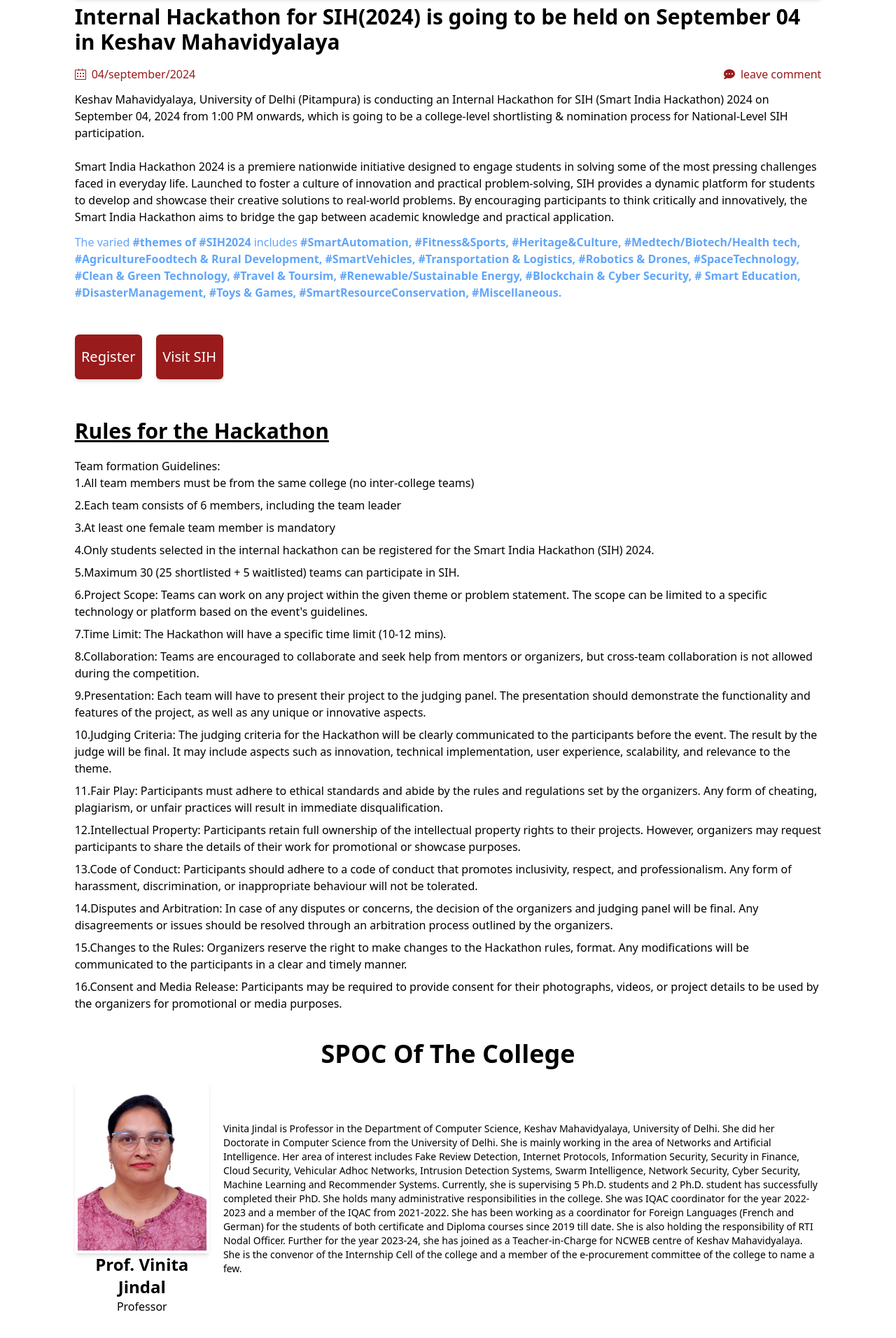
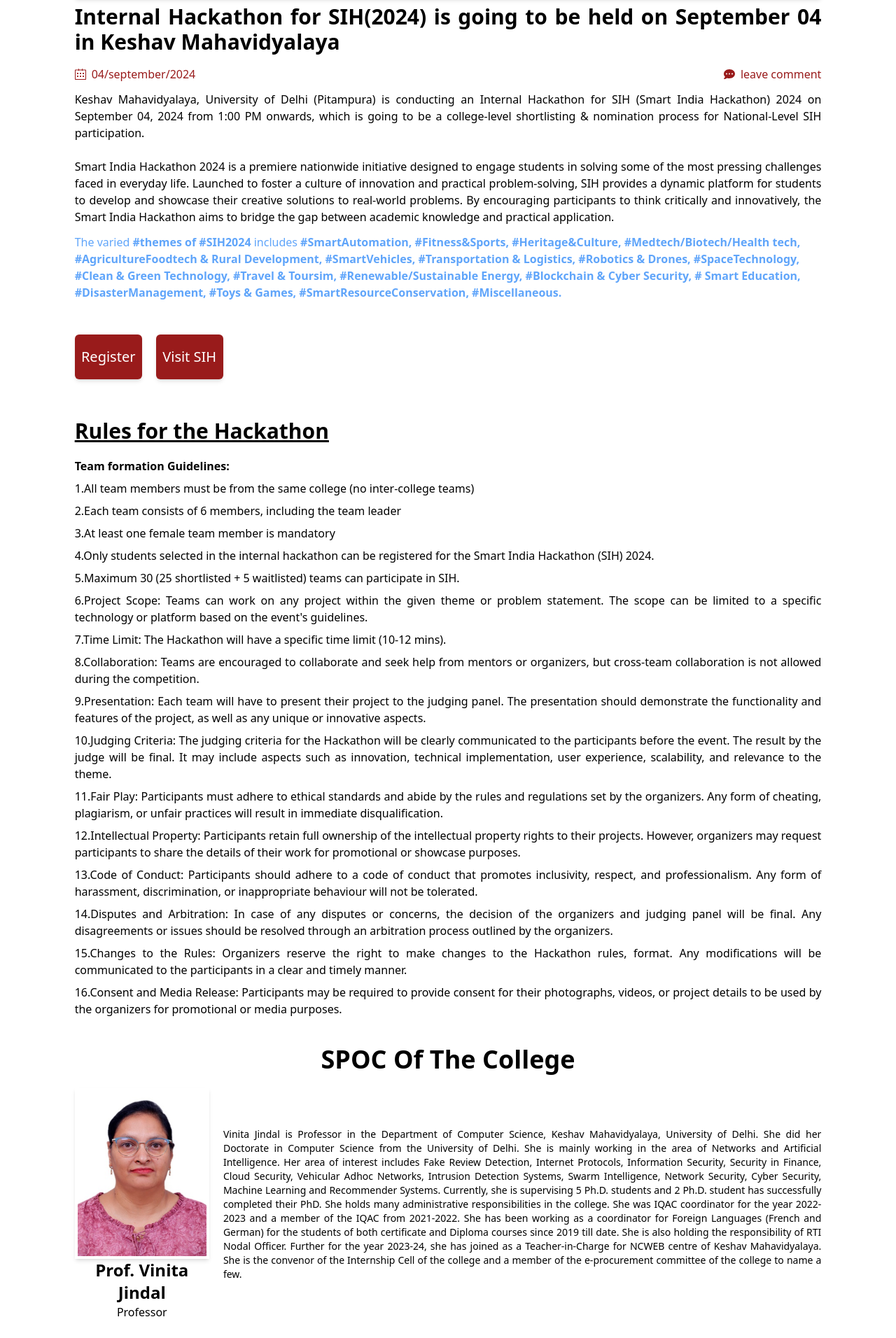
Before and after one commit to MrQuantum2022/todondefined, a React (Vite) app: page / in a window 1280 px wide. Shown: the part 808-2720 px from the top of the page at 70% size. Built offline with nearby package versions, Linux system fonts and the light colour scheme.

Commit message:
text-adjustments

```diff
--- a/src/components/Card.jsx
+++ b/src/components/Card.jsx
@@ -10,19 +10,19 @@
         <div className='flex flex-col w-5/6 mx-7 '>
             <img src={banner} className='shadow-md' alt="" />
             <div className=''>
-                <div className='text-3xl my-2 w-100 font-semibold'> Internal Hackathon for SIH(2024) is going to be held on September 04 in Keshav Mahavidyalaya </div>
+                <div className='text-3xl my-2 w-100 font-semibold  text-justify'> Internal Hackathon for SIH(2024) is going to be held on September 04 in Keshav Mahavidyalaya </div>
                 <div className='flex justify-between items-center my-1 h-10' >
                   <div className='flex justify-center items-center gap-2 text-red-800'> <SlCalender />04/september/2024</div>
                   <div className='flex justify-center items-center gap-2  text-red-800' ><FaCommentDots/> leave comment </div>
                 </div>
-                <div>
+                <div  className='text-justify'>
                 Keshav Mahavidyalaya, University of Delhi (Pitampura) is conducting an Internal Hackathon for SIH (Smart India Hackathon) 2024 on September 04, 2024 from 1:00 PM onwards, which is going to be a college-level shortlisting & nomination process for National-Level SIH participation.
                 </div>
                 <br />
-                <div >
+                <p className='text-justify' >
                 Smart India Hackathon 2024 is a premiere nationwide initiative designed to engage students in solving some of the most pressing challenges faced in everyday life. Launched to foster a culture of innovation and practical problem-solving, SIH provides a dynamic platform for students to develop and showcase their creative solutions to real-world problems. By encouraging participants to think critically and innovatively, the Smart India Hackathon aims to bridge the gap between academic knowledge and practical application.
-                </div>
-                <div className='font-semibold my-3 text-blue-400'><a href="https://sih.gov.in/sih2024PS">
+                </p>
+                <div className='font-semibold my-3 text-blue-400 '><a href="https://sih.gov.in/sih2024PS">
                 <span className='font-normal '>The varied</span> #themes of #SIH2024 <span className='font-normal'>includes </span>#SmartAutomation, #Fitness&Sports, #Heritage&Culture, #Medtech/Biotech/Health tech, #AgricultureFoodtech & Rural Development, #SmartVehicles, #Transportation & Logistics, #Robotics & Drones, #SpaceTechnology, #Clean & Green Technology, #Travel & Toursim, #Renewable/Sustainable Energy, #Blockchain & Cyber Security, # Smart Education, #DisasterManagement, #Toys & Games, #SmartResourceConservation, #Miscellaneous.
                 </a>
                 </div>
--- a/src/components/Guidelines.jsx
+++ b/src/components/Guidelines.jsx
@@ -2,9 +2,9 @@
 
 export default function Guidelines() {
   return (
-    <div className='flex flex-col justify-center items-center mb-5'>
+    <div className='flex flex-col justify-center items-center mb-5 text-justify'>
         <h1 className='w-5/6 text-3xl font-semibold my-5'> <u>Rules for the Hackathon</u></h1>
-        <h2 className='w-5/6 text-md space-y-2 flex flex-col'>Team formation Guidelines:
+        <h2 className='w-5/6 text-md  space-y-2 flex flex-col'><span className='font-semibold'>Team formation Guidelines:</span>
         <span>1.All team members must be from the same college (no inter-college teams)</span>
         <span>2.Each team consists of 6 members, including the team leader</span>
         <span>3.At least one female team member is mandatory</span>
--- a/src/components/SPOC.jsx
+++ b/src/components/SPOC.jsx
@@ -14,7 +14,7 @@
 
         <div className='w-full flex flex-col items-center justify-center'>
 
-            <h3 className='text-sm'>Vinita Jindal is Professor in the Department of Computer Science, Keshav Mahavidyalaya, University of Delhi. She did her Doctorate in Computer Science from the University of Delhi. She is mainly working in the area of Networks and Artificial Intelligence. Her area of interest includes Fake Review Detection, Internet Protocols, Information Security, Security in Finance, Cloud Security, Vehicular Adhoc Networks, Intrusion Detection Systems, Swarm Intelligence, Network Security, Cyber Security, Machine Learning and Recommender Systems. Currently, she is supervising 5 Ph.D. students and 2 Ph.D. student has successfully completed their PhD. She holds many administrative responsibilities in the college. She was IQAC coordinator for the year 2022-2023 and a member of the IQAC from 2021-2022. She has been working as a coordinator for Foreign Languages (French and German) for the students of both certificate and Diploma courses since 2019 till date. She is also holding the responsibility of RTI Nodal Officer. Further for the year 2023-24, she has joined as a Teacher-in-Charge for NCWEB centre of Keshav Mahavidyalaya. She is the convenor of the Internship Cell of the college and a member of the e-procurement committee of the college to name a few.</h3>
+            <h3 className='text-sm text-justify'>Vinita Jindal is Professor in the Department of Computer Science, Keshav Mahavidyalaya, University of Delhi. She did her Doctorate in Computer Science from the University of Delhi. She is mainly working in the area of Networks and Artificial Intelligence. Her area of interest includes Fake Review Detection, Internet Protocols, Information Security, Security in Finance, Cloud Security, Vehicular Adhoc Networks, Intrusion Detection Systems, Swarm Intelligence, Network Security, Cyber Security, Machine Learning and Recommender Systems. Currently, she is supervising 5 Ph.D. students and 2 Ph.D. student has successfully completed their PhD. She holds many administrative responsibilities in the college. She was IQAC coordinator for the year 2022-2023 and a member of the IQAC from 2021-2022. She has been working as a coordinator for Foreign Languages (French and German) for the students of both certificate and Diploma courses since 2019 till date. She is also holding the responsibility of RTI Nodal Officer. Further for the year 2023-24, she has joined as a Teacher-in-Charge for NCWEB centre of Keshav Mahavidyalaya. She is the convenor of the Internship Cell of the college and a member of the e-procurement committee of the college to name a few.</h3>
         </div>
         </div>
     </div>
```
Also changed, not shown: src/components/Judges.jsx (+5 -5 lines).
